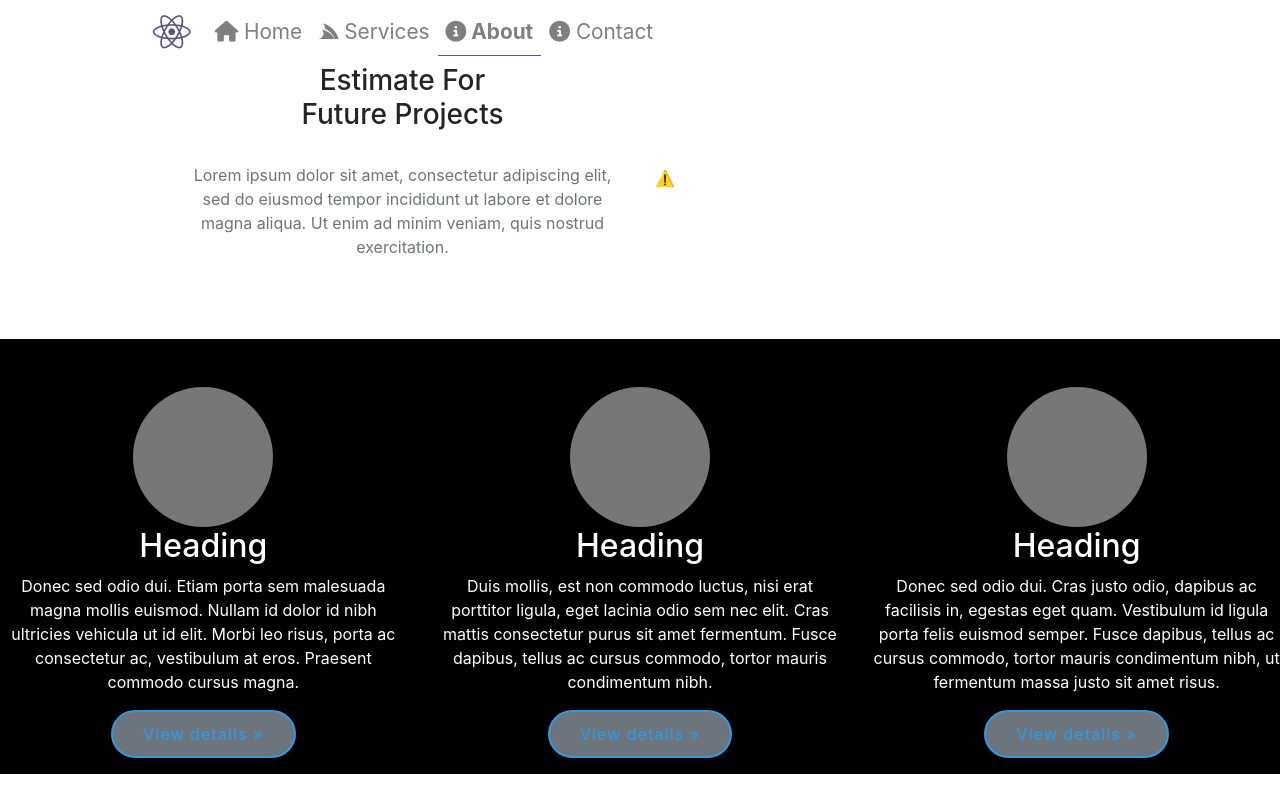
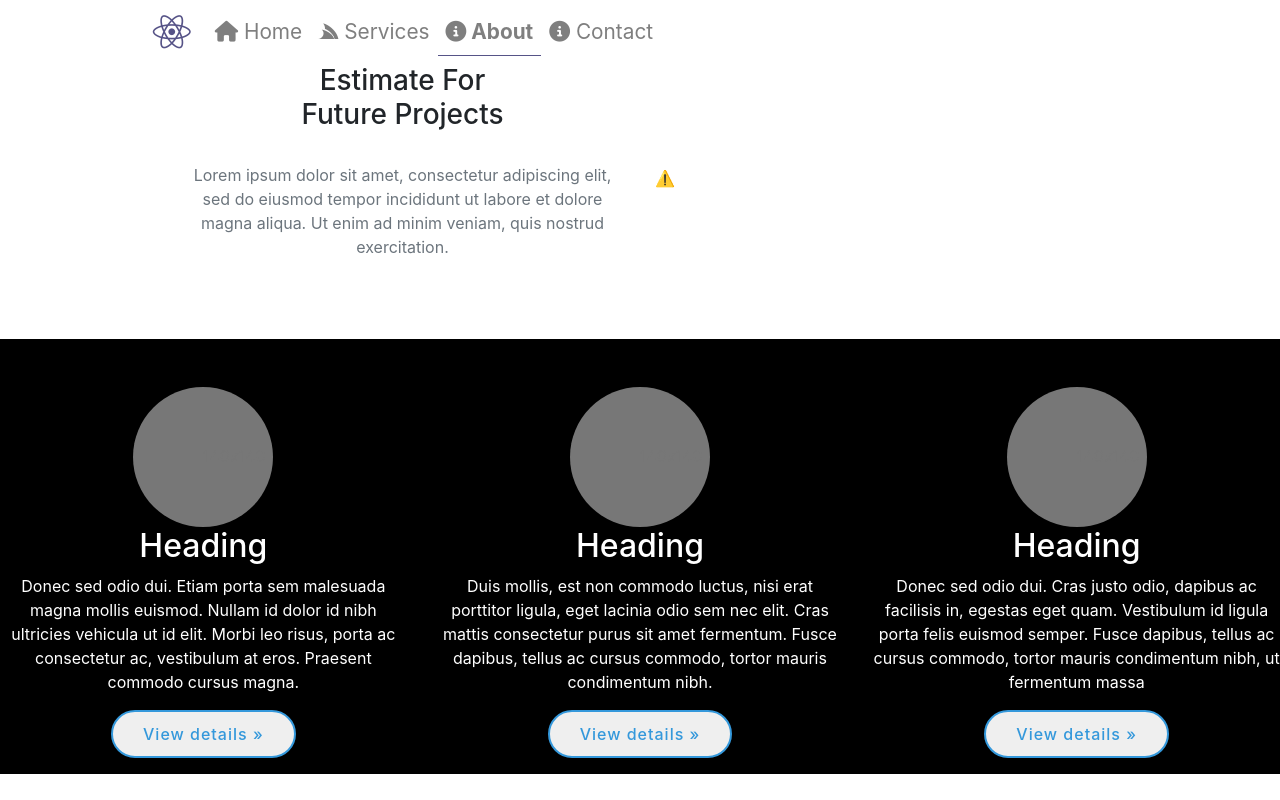
Before and after one commit to devcihat/react-design, a React (Create React App) app: page /about in a window 1280 px wide. Built offline with nearby package versions, Linux system fonts and the light colour scheme; no server answers.

Commit message:
1 file modified

```diff
--- a/src/components/About.jsx
+++ b/src/components/About.jsx
@@ -59,7 +59,7 @@ function About() {
               Praesent commodo cursus magna.
             </p>
             <p className="text-white">
-              <button class="btn-get-started  btn-secondary" role="button">
+              <button class="btn-get-started  " role="button">
                 View details »
               </button>
             </p>
@@ -90,7 +90,7 @@ function About() {
               mauris condimentum nibh.
             </p>
             <p className="text-white">
-              <button class="btn-get-started btn-secondary" role="button">
+              <button class="btn-get-started " role="button">
                 View details »
               </button>
             </p>
@@ -118,10 +118,10 @@ function About() {
               Donec sed odio dui. Cras justo odio, dapibus ac facilisis in,
               egestas eget quam. Vestibulum id ligula porta felis euismod
               semper. Fusce dapibus, tellus ac cursus commodo, tortor mauris
-              condimentum nibh, ut fermentum massa justo sit amet risus.
+              condimentum nibh, ut fermentum massa
             </p>
             <p className="text-white">
-              <button class="btn-get-started btn-secondary" role="button">
+              <button class="btn-get-started " role="button">
                 View details »
               </button>
             </p>
```
